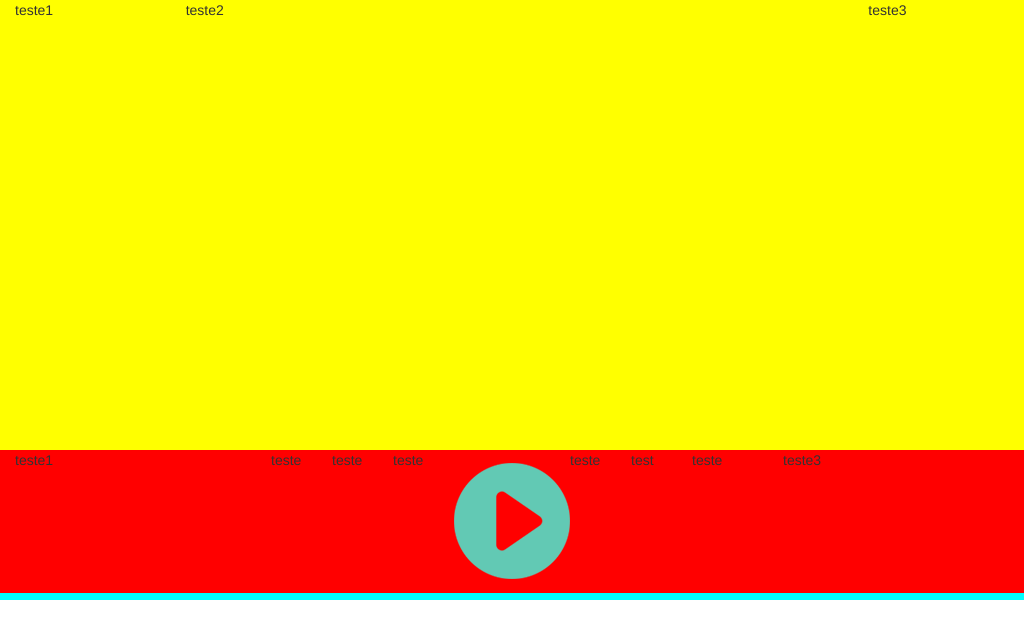
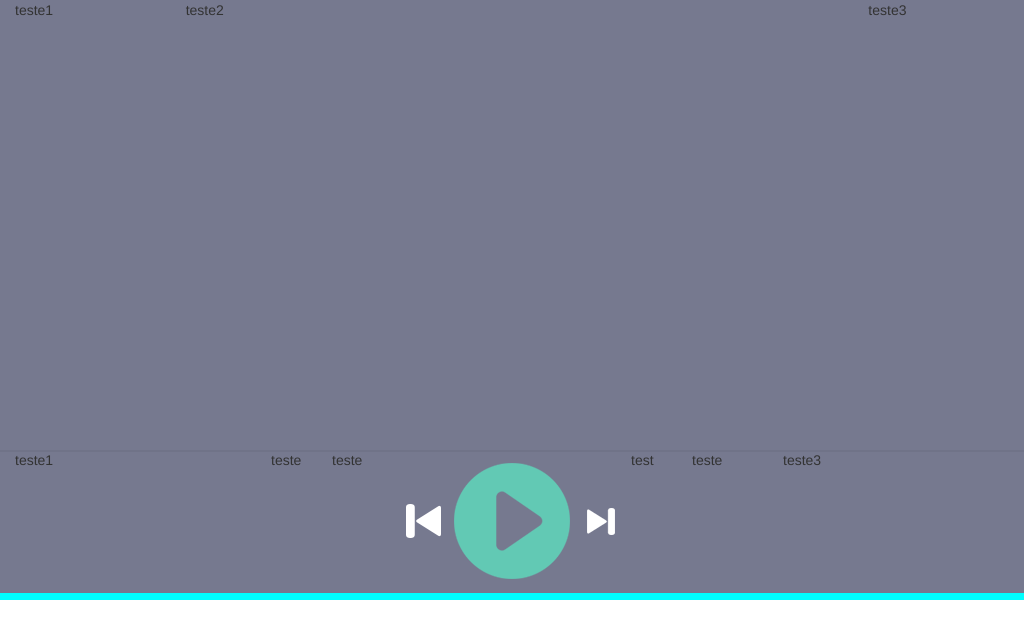
Before and after one commit to Edudjr/electron-player, an Electron app: page views/index.html in a window 1024 px wide. Drawn offline with nearby package versions, Linux system fonts and the light colour scheme; no server answers.

Commit message:
Added previous button

```diff
--- a/views/index.html
+++ b/views/index.html
@@ -13,19 +13,17 @@
 		<script src="https://maxcdn.bootstrapcdn.com/bootstrap/3.3.7/js/bootstrap.min.js" integrity="sha384-Tc5IQib027qvyjSMfHjOMaLkfuWVxZxUPnCJA7l2mCWNIpG9mGCD8wGNIcPD7Txa" crossorigin="anonymous"></script>
 		<style>
 			#main-container{
-				background-color: gray;
+				background-color: #76798f;
 				height: 600px;
 				width: 1024px;
 				display: block;
 			}
 
 			#upper-main-row{
-				background-color: yellow;
 				height: 75%;
 			}
 
 			#bottom-main-row{
-				background-color: red;
 				height: 25%
 			}
 
@@ -73,15 +71,28 @@
 				justify-content:center;
 			}
 
+			.separator{
+				background-color: black;
+				height: 2px;
+				opacity: 0.05;
+			}
+
 		</style>
 	</head>
 	<body>
 		<!-- Columns start at 50% wide on mobile and bump up to 33.3% wide on desktop -->
 		<div id="main-container" class="container">
 			<div id="upper-main-row" class="row">
-				<div class="col-md-2 fill-parent-height">teste1</div>
-				<div class="col-md-8 fill-parent-height">teste2</div>
-				<div class="col-md-2 fill-parent-height">teste3</div>
+				<div class="col-md-12 fill-parent-height">
+					<div class="row fill-parent-height">
+						<div class="col-md-2 fill-parent-height">teste1</div>
+						<div class="col-md-8 fill-parent-height">teste2</div>
+						<div class="col-md-2 fill-parent-height">teste3</div>
+					</div>
+					<div class="row separator">
+						<div class="col-md-12"></div>
+					</div>
+				</div>
 			</div>
 			<div id="bottom-main-row" class="row">
 				<div class="col-md-12 fill-parent-height">
@@ -94,16 +105,20 @@
 							<div class="side-nav-element fill-parent-height">
 								teste
 							</div>
-							<div class="side-nav-element fill-parent-height">
-								teste
+							<div class="img_thumb side-nav-element fill-parent">
+							    <a href="http://i.imgur.com/2FMLuSn.jpg" rel="images">
+							       <img src="../media/prev.png"/>
+							    </a>
 							</div>
 							<div class="img_thumb play-button-element fill-parent">
-							    <a class="images_class" href="http://i.imgur.com/2FMLuSn.jpg" rel="images">
+							    <a href="http://i.imgur.com/2FMLuSn.jpg" rel="images">
 							       <img src="../media/play.png"/>
 							    </a>
 							</div>
-							<div class="side-nav-element fill-parent-height">
-								teste
+							<div class="img_thumb side-nav-element fill-parent">
+							    <a href="http://i.imgur.com/2FMLuSn.jpg" rel="images">
+							       <img src="../media/next.png"/>
+							    </a>
 							</div>
 							<div class="side-nav-element fill-parent-height">
 								test
```
Also changed, not shown: media/prev.png (added).
